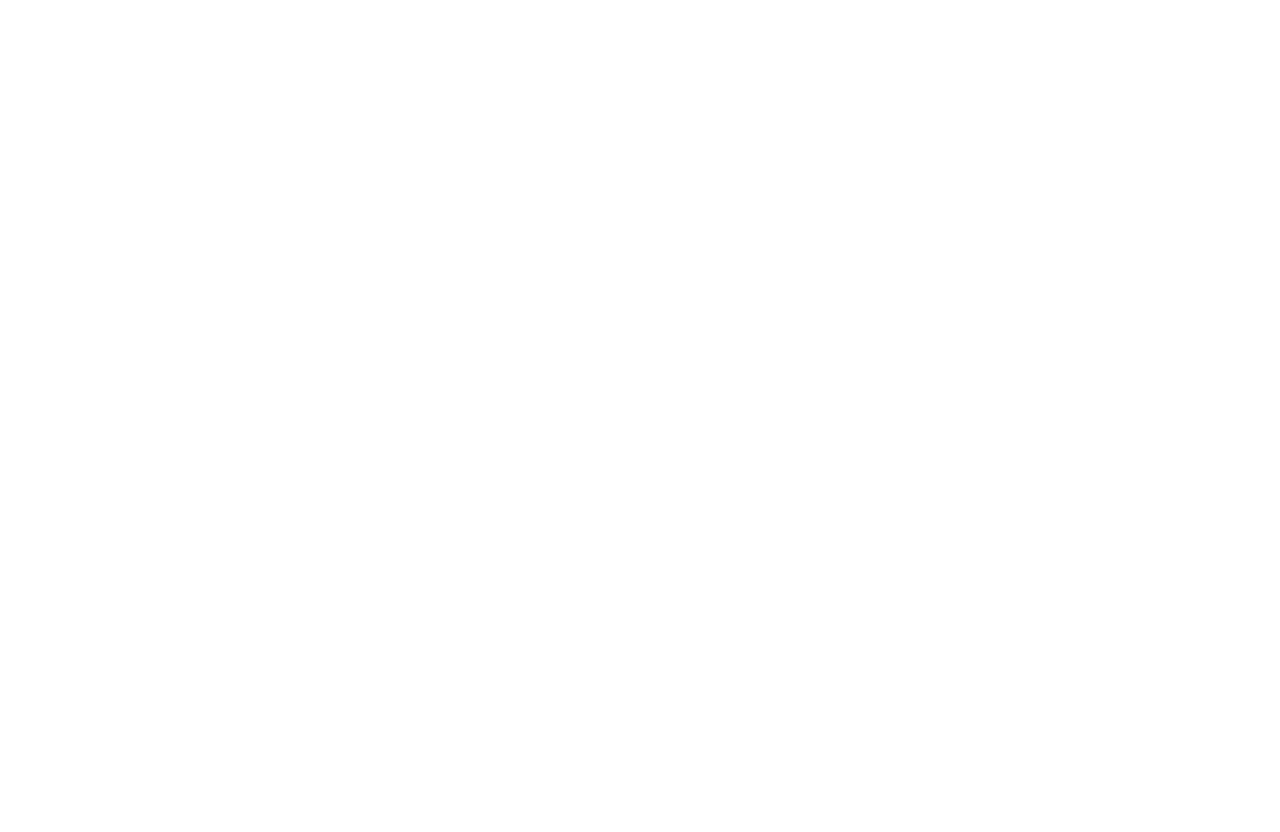
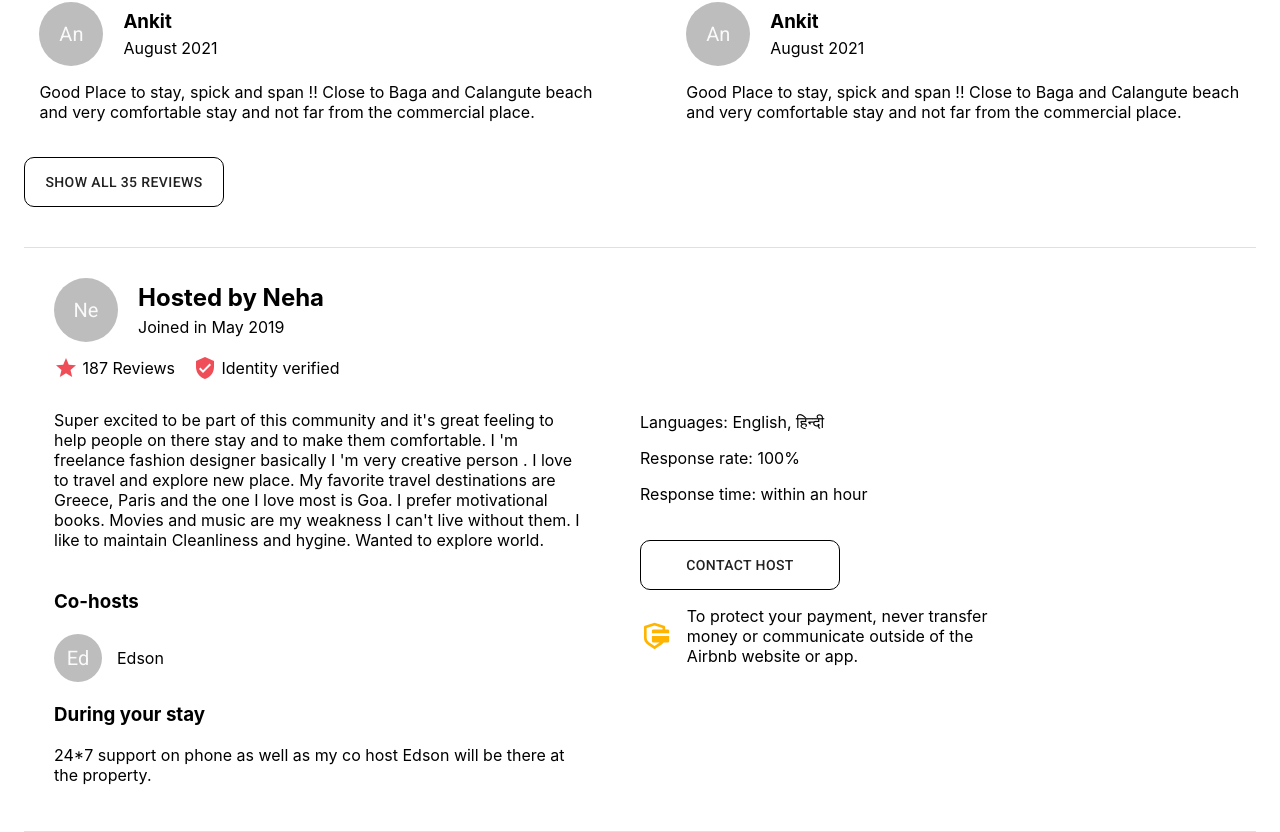
Before and after one commit to ks-1007/Airbnb-clone, a React (Create React App) app in the folder airbnb/: page / in a window 1280 px wide. Shown: the part 2723-3555 px from the top of the page. Before the commit the page ends 2696 px from the top, so only its background shows below. Built offline with nearby package versions, Linux system fonts and the light colour scheme.

Commit message:
host details section completed

```diff
--- a/airbnb/src/Components/RoomDetails/AmenityDetails.jsx
+++ b/airbnb/src/Components/RoomDetails/AmenityDetails.jsx
@@ -1,4 +1,4 @@
-import { Avatar, Box, Divider, makeStyles } from "@material-ui/core"
+import { Avatar, Box, Button, Divider, makeStyles } from "@material-ui/core"
 import HomeOutlinedIcon from "@material-ui/icons/HomeOutlined"
 import MeetingRoomIcon from "@material-ui/icons/MeetingRoom"
 import { BiSprayCan } from "react-icons/bi"
@@ -64,6 +64,14 @@
   iconSize2: {
     fontSize: "35px",
     marginRight: "10px",
+  },
+  button: {
+    marginTop: "20px",
+    marginBottom: "50px",
+    border: "1px solid black",
+    height: "55px",
+    borderRadius: "10px",
+    width: "230px",
   },
 }))
 
@@ -186,6 +194,7 @@
             <p style={{ fontSize: "20px" }}>Air conditioning </p>
           </Box>
         </Box>
+        <Button className={classes.button}>Show all 36 amenities</Button>
       </Box>
       <Divider />
     </Box>
--- /dev/null
+++ b/airbnb/src/Components/RoomDetails/HostDetails.jsx
@@ -0,0 +1,109 @@
+import { Avatar, Box, Button, makeStyles } from "@material-ui/core"
+import Star from "@material-ui/icons/Star"
+import VerifiedUserIcon from "@material-ui/icons/VerifiedUser"
+import { RiSecurePaymentFill } from "react-icons/ri"
+const useStyle = makeStyles((theme) => ({
+  root: {
+    textAlign: "left",
+    padding: "30px",
+    display: "grid",
+    alignItems: "center",
+    gridTemplateColumns: "45% 30%",
+    gap: "5%",
+  },
+  displayFlex: {
+    display: "flex",
+    alignItems: "center",
+  },
+  marginLow: {
+    margin: "5px",
+  },
+  avatarStyle: {
+    width: theme.spacing(8),
+    height: theme.spacing(8),
+    marginRight: "15px",
+  },
+  avatarStyleSmall: {
+    width: theme.spacing(6),
+    height: theme.spacing(6),
+    marginRight: "15px",
+  },
+  button: {
+    marginTop: "20px",
+    border: "1px solid black",
+    height: "50px",
+    borderRadius: "10px",
+    width: "200px",
+  },
+  icon: {
+    fontSize: "80px",
+    marginRight: "15px",
+  },
+  iconPink: {
+    color: "rgb(239,78,89)",
+  },
+  iconYellow: {
+    color: "rgb(255,180,0)",
+  },
+}))
+export function HostDetails() {
+  const classes = useStyle()
+  return (
+    <Box className={classes.root}>
+      <Box>
+        <Box className={classes.displayFlex}>
+          <Avatar className={classes.avatarStyle}>Ne</Avatar>
+          <Box>
+            <h2 className={classes.marginLow}>Hosted by Neha</h2>
+            <p className={classes.marginLow}>Joined in May 2019</p>
+          </Box>
+        </Box>
+        <Box className={classes.displayFlex}>
+          <Star className={classes.iconPink} /> &nbsp; <p>187 Reviews</p>
+          &nbsp;&nbsp;&nbsp;&nbsp;{" "}
+          <VerifiedUserIcon className={classes.iconPink} />
+          &nbsp; <p>Identity verified</p>
+        </Box>
+        <Box>
+          <p>
+            Super excited to be part of this community and it's great feeling to
+            help people on there stay and to make them comfortable. I 'm
+            freelance fashion designer basically I 'm very creative person . I
+            love to travel and explore new place. My favorite travel
+            destinations are Greece, Paris and the one I love most is Goa. I
+            prefer motivational books. Movies and music are my weakness I can't
+            live without them. I like to maintain Cleanliness and hygine. Wanted
+            to explore world.
+          </p>
+        </Box>
+        <Box style={{ marginTop: "40px" }}>
+          <h3>Co-hosts</h3>
+          <Box className={classes.displayFlex}>
+            <Avatar className={classes.avatarStyleSmall}>Ed</Avatar>
+            <p>Edson</p>
+          </Box>
+          <h3>During your stay</h3>
+          <p>
+            24*7 support on phone as well as my co host Edson will be there at
+            the property.
+          </p>
+        </Box>
+      </Box>
+      <Box>
+        <p>Languages: English, हिन्दी</p>
+        <p>Response rate: 100%</p>
+        <p>Response time: within an hour</p>
+        <Button className={classes.button}>Contact host</Button>
+        <Box className={classes.displayFlex}>
+          <RiSecurePaymentFill
+            className={`${classes.icon} ${classes.iconYellow}`}
+          />
+          <p>
+            To protect your payment, never transfer money or communicate outside
+            of the Airbnb website or app.
+          </p>
+        </Box>
+      </Box>
+    </Box>
+  )
+}
--- a/airbnb/src/Components/RoomDetails/RatingBar.jsx
+++ b/airbnb/src/Components/RoomDetails/RatingBar.jsx
@@ -1,20 +1,22 @@
 import React from "react"
 import { makeStyles } from "@material-ui/core/styles"
-
-import Slider from "@material-ui/core/Slider"
+import LinearProgress from "@material-ui/core/LinearProgress"
 
 const useStyles = makeStyles({
   root: {
-    width: 200,
+    width: "200px",
+  },
+  bar: {
+    color: "black",
   },
 })
 
-export default function RatingBar() {
+export default function RatingBar({ rating }) {
   const classes = useStyles()
 
   return (
     <div className={classes.root}>
-      <Slider disabled defaultValue={80} aria-labelledby="disabled-slider" />
+      <LinearProgress variant="determinate" value={rating * 2 * 10} />
     </div>
   )
 }
--- a/airbnb/src/Components/RoomDetails/Reviews.jsx
+++ b/airbnb/src/Components/RoomDetails/Reviews.jsx
@@ -1,10 +1,11 @@
-import { Avatar, Box, makeStyles } from "@material-ui/core"
+import { Avatar, Box, Button, Divider, makeStyles } from "@material-ui/core"
 import Star from "@material-ui/icons/Star"
 import RatingBar from "./RatingBar"
 
 const useStyle = makeStyles((theme) => ({
   root: {
     textAlign: "left",
+    padding: "40px 0",
   },
   margin5: {
     margin: "5px",
@@ -47,6 +48,13 @@
     height: theme.spacing(8),
     marginRight: "15px",
   },
+  button: {
+    marginTop: "60px",
+    border: "1px solid black",
+    height: "50px",
+    borderRadius: "10px",
+    width: "200px",
+  },
 }))
 export function Reviews({ starRating }) {
   const classes = useStyle()
@@ -60,41 +68,41 @@
         <Box className={classes.rating}>
           <p style={{ fontSize: "20px" }}>Cleanliness</p>
           <Box className={classes.bar}>
-            <RatingBar /> <p>4.6</p>
+            <RatingBar rating={4.6} /> <p>4.6</p>
           </Box>
         </Box>
         <Box className={classes.rating}>
           <p style={{ fontSize: "20px" }}>Accuracy</p>
           <Box className={classes.bar}>
-            <RatingBar />
+            <RatingBar rating={4.9} />
             <p>4.9</p>
           </Box>
         </Box>
         <Box className={classes.rating}>
           <p style={{ fontSize: "20px" }}>Communication</p>
           <Box className={classes.bar}>
-            <RatingBar />
+            <RatingBar rating={4.8} />
             <p>4.8</p>
           </Box>
         </Box>
         <Box className={classes.rating}>
           <p style={{ fontSize: "20px" }}>Location</p>
           <Box className={classes.bar}>
-            <RatingBar />
+            <RatingBar rating={4.7} />
             <p>4.7</p>
           </Box>
         </Box>
         <Box className={classes.rating}>
           <p style={{ fontSize: "20px" }}>Check-in</p>
           <Box className={classes.bar}>
-            <RatingBar />
+            <RatingBar rating={4.2} />
             <p>4.2</p>
           </Box>
         </Box>
         <Box className={classes.rating}>
           <p style={{ fontSize: "20px" }}>Value</p>
           <Box className={classes.bar}>
-            <RatingBar />
+            <RatingBar rating={4.5} />
             <p>4.5</p>
           </Box>
         </Box>
@@ -197,6 +205,7 @@
           </Box>
         </Box>
       </Box>
+      <Button className={classes.button}>Show all 35 reviews</Button>
     </Box>
   )
 }
--- a/airbnb/src/Pages/RoomDetailsPage.jsx
+++ b/airbnb/src/Pages/RoomDetailsPage.jsx
@@ -1,13 +1,14 @@
 import Star from "@material-ui/icons/Star"
 import styled from "styled-components"
 import FiberManualRecordSharpIcon from "@material-ui/icons/FiberManualRecordSharp"
-import { Container, makeStyles } from "@material-ui/core"
+import { Container, Divider, makeStyles } from "@material-ui/core"
 import { IoShareOutline } from "react-icons/io5"
 import FavoriteBorderIcon from "@material-ui/icons/FavoriteBorder"
 import { RoomImages } from "../Components/RoomDetails/RoomImages"
 import { AmenityDetails } from "../Components/RoomDetails/AmenityDetails"
 import { Calendar } from "../Components/RoomDetails/Calendar"
 import { Reviews } from "../Components/RoomDetails/Reviews"
+import { HostDetails } from "../Components/RoomDetails/HostDetails"
 const useStyle = makeStyles({
   pink_icon: {
     color: "rgb(239,78,89)",
@@ -93,6 +94,9 @@
         <AmenityDetails description={description} roomTypes={roomTypes} />
         {/* <Calendar /> */}
         <Reviews starRating={starRating} />
+        <Divider />
+        <HostDetails />
+        <Divider />
       </Container>
     </>
   )
```
